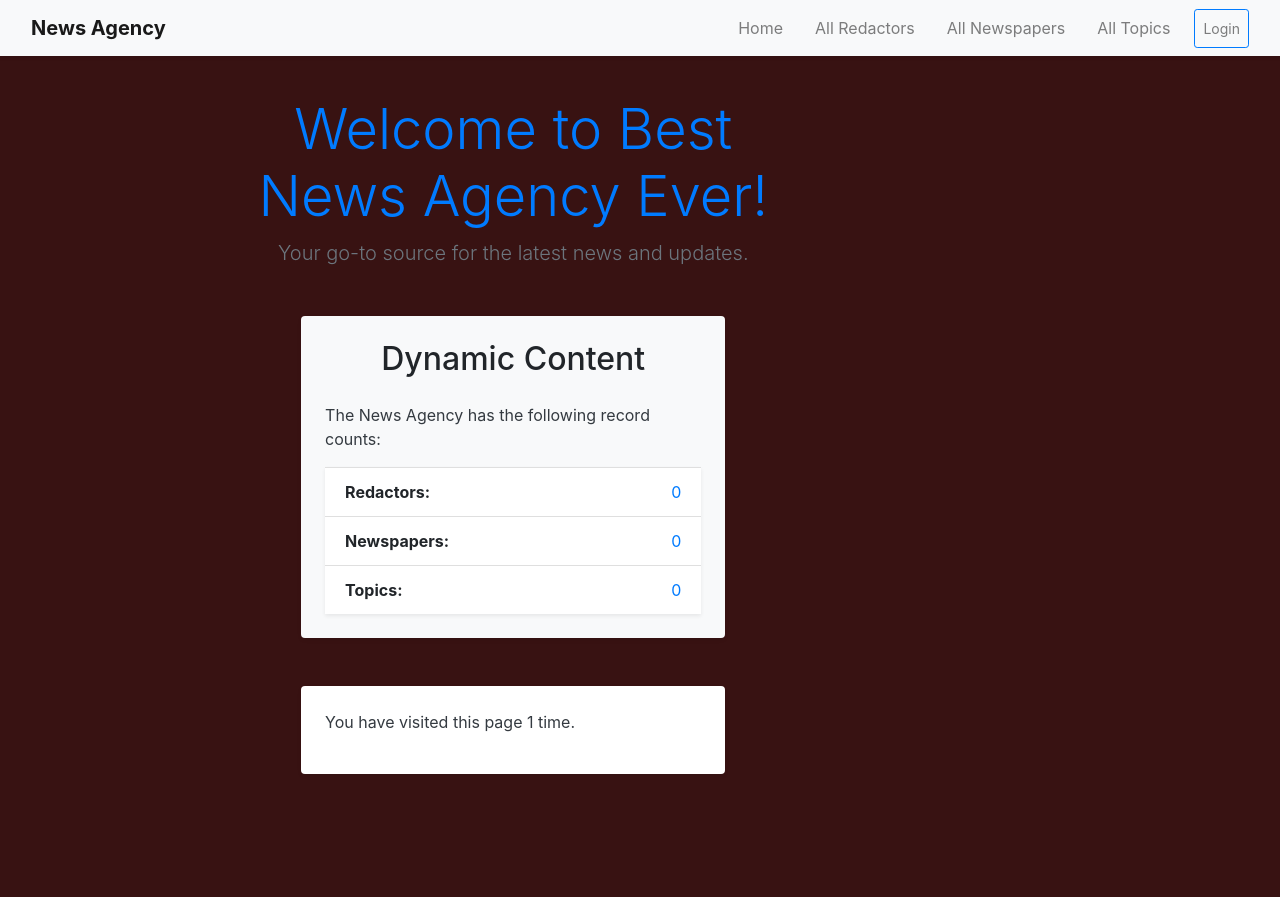
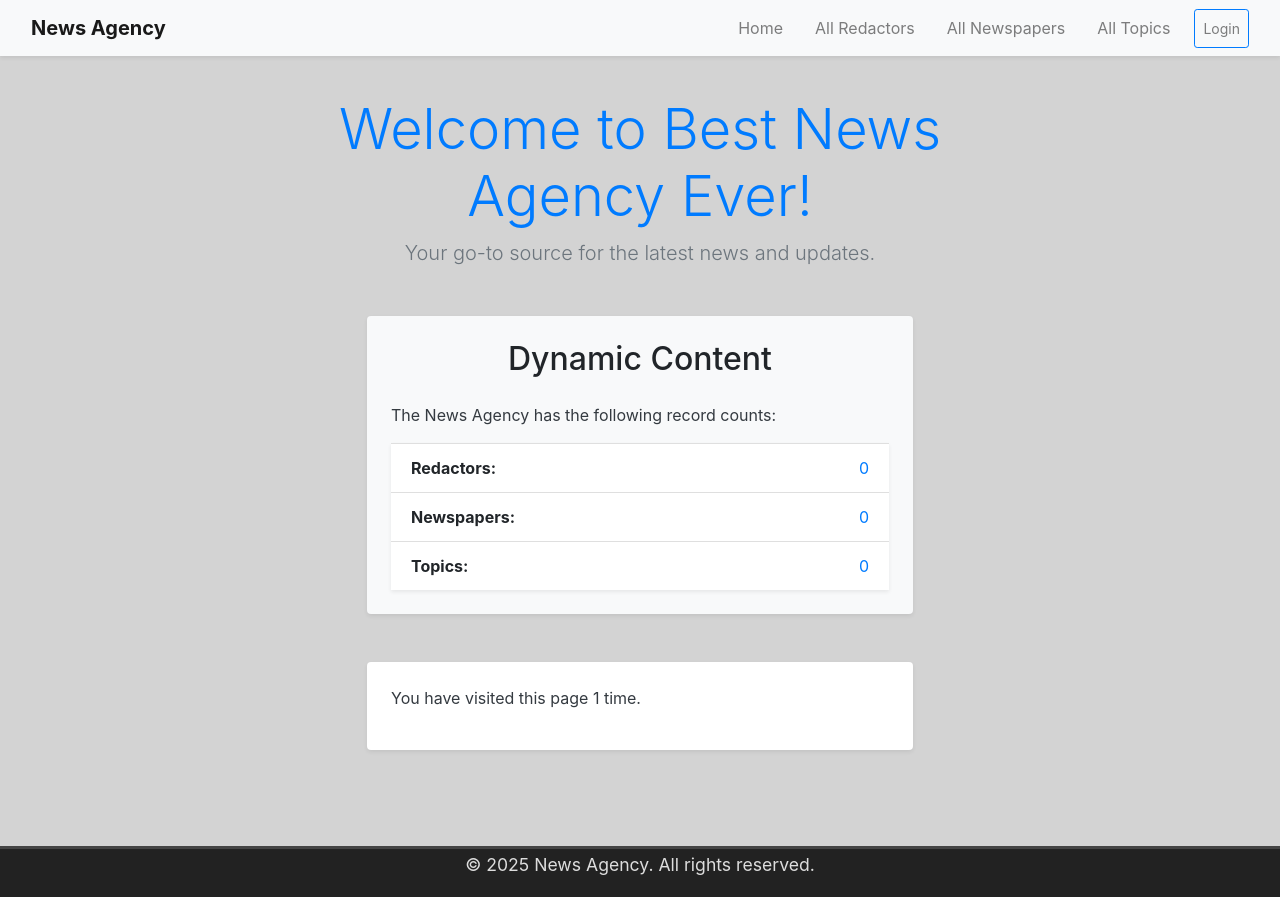
Before and after one commit to EugeneDolinskiy/news-agency, a Django app: page / in a window 1280 px wide. Before the commit the page ends 774 px from the top, so only its background shows below. Run offline with Django 5.2, Linux system fonts and the light colour scheme; data that the repository does not hold is empty.

Commit message:
add styles to styles.css

```diff
--- a/static/css/styles.css
+++ b/static/css/styles.css
@@ -1,10 +1,14 @@
+html,
 body {
-    background-color: rgb(56, 18, 18);
+    background-color: rgb(211, 211, 211);
+    height: 100%;
     margin: 0;
     display: flex;
-    justify-content: center;
-    align-items: flex-start;
-    height: 100vh;
+    flex-direction: column;
+}
+
+.container-fluid {
+    flex: 1;
 }
 
 h1 {
@@ -71,3 +75,18 @@ h1 {
 .content-container {
     padding-top: 70px;
 }
+
+.footer {
+    background: #222;
+    color: #ddd;
+    text-align: center;
+    padding: 3px 0;
+    font-size: 1.1rem;
+    border-top: 3px solid #444;
+}
+
+.footer-container {
+    width: 90%;
+    max-width: 1200px;
+    margin: auto;
+}
```
